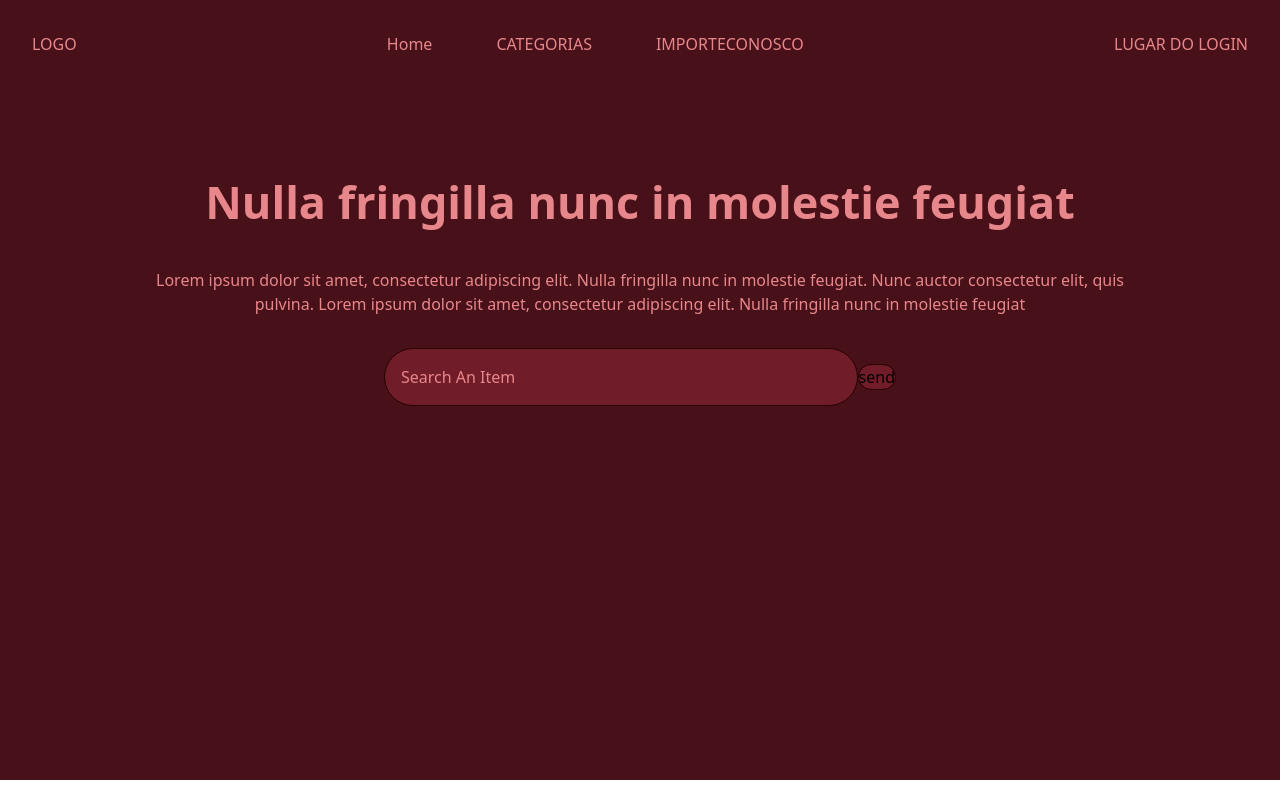
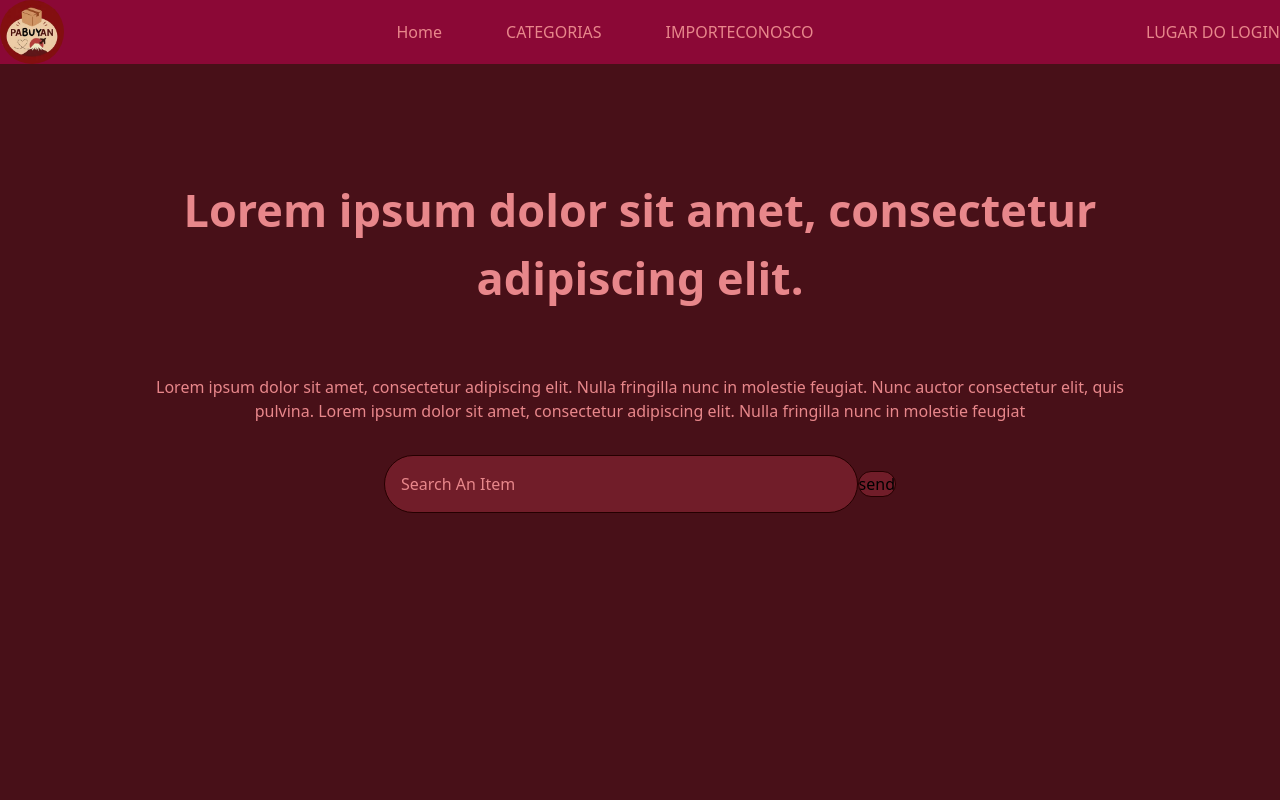
Before and after one commit to wattakeshi/Japan-paBUYan, a React (Vite) app: page / in a window 1280 px wide. Shown: the top 800 px of the page. Built offline with nearby package versions, Linux system fonts and the light colour scheme.

Commit message:
adicionando backend e dando estilo em algumas coisas

```diff
--- a/src/App.css
+++ b/src/App.css
@@ -6,6 +6,6 @@
   --color-cor3: #711d29;
   --color-cor4: #ab5158;
   --color-cor5: #e8878b;
-  --color-header: #7c6666;
+  --color-header: #8f6277;
   --color-header2: #715959;
 }
--- a/src/App.jsx
+++ b/src/App.jsx
@@ -1,15 +1,14 @@
 import { useState } from 'react'
-import reactLogo from './assets/react.svg'
-import viteLogo from '/vite.svg'
 import './App.css'
-import Header from './assets/Components/Header'
-import Categories from './assets/Components/Categories'
+import Header from './Components/Header'
+import Categories from './Components/Categories'
+import NavBar from "./Components/Layout/NavBar"
 
 function App() {
-  const [count, setCount] = useState(0)
 
   return (
     <div>
+    <NavBar />
     <Header />
     <Categories />
     </div>
--- a/src/assets/Components/Categories.jsx
+++ b/src/Components/Categories.jsx
@@ -1,10 +1,11 @@
 import React from 'react'
+
 
 const Categories = () => {
   return (
     <div className='  h-[780px] w-full pt-16'>
                  <div className='flex justify-between'>
-         <h1 className='pb-8 w-3/4 mx-auto text-cor3 text-center text-[36px] font-bold'> categoriadeprodutos </h1>
+         <h1 className='pb-8 w-3/4 mx-auto text-cor3 text-center text-[40px] font-bold'> categoriadeprodutos </h1>
          <p className='pb-8 w-3/4 mx-auto text-cor3 text-center text-[16]'>veja nossos produtos, separados por kaeporjasjeopsajeopasjeaospejaoskeoapskeopsasoeihasioeas</p>
                  </div>
        <div>
--- /dev/null
+++ b/src/Components/Header.jsx
@@ -0,0 +1,19 @@
+import React from 'react'
+import banner from "../assets/images/banner.png"
+import Search from './Search'
+const Header = () => {
+  return (
+ <>
+ <div>
+
+    <div className=' bg-cor2 h-[740px] w-full py-20  '>
+          <h1 className='py-8 w-3/4 mx-auto font-bold text-cor5 text-center text-[45px]'> Lorem ipsum dolor sit amet, consectetur adipiscing elit.</h1>
+      <p className='py-8 w-4/5 mx-auto text-cor5 text-center text-[16px]'>Lorem ipsum dolor sit amet, consectetur adipiscing elit. Nulla fringilla nunc in molestie feugiat. Nunc auctor consectetur elit, quis pulvina. Lorem ipsum dolor sit amet, consectetur adipiscing elit. Nulla fringilla nunc in molestie feugiat</p>
+      <Search />
+    </div>
+  </div>
+    </>
+  )
+}
+
+export default Header
--- a/src/assets/Components/NavBar.jsx
+++ b/src/Components/Layout/NavBar.jsx
@@ -1,9 +1,9 @@
 import React from 'react'
-
+import logo from "../../assets/images/logo.jpg"
 const NavBar = () => {
   return (
-    <div className='flex justify-between p-8'>
-      <p className=' text-cor5 opacity-100'> LOGO</p>
+    <div className='flex justify-between items-center bg-rose-900'>
+      <img src={logo} alt="JapanpaBUYan" className="h-16 p-0 rounded-full" />
 
       <div className='flex '>
       <p className=' text-cor5 opacity-100 px-8'>Home </p>
--- a/src/assets/Components/Search.jsx
+++ b/src/Components/Search.jsx
@@ -2,9 +2,7 @@ import React from 'react'
 
 const Search = () => {
   return (
-    <div className='pt-20 w-full'>
-      <h1 className='pb-8 w-3/4 mx-auto font-bold text-cor5 text-center text-[45px]'> Nulla fringilla nunc in molestie feugiat</h1>
-      <p className='pb-8 w-4/5 mx-auto text-cor5 text-center text-[16px]'>Lorem ipsum dolor sit amet, consectetur adipiscing elit. Nulla fringilla nunc in molestie feugiat. Nunc auctor consectetur elit, quis pulvina. Lorem ipsum dolor sit amet, consectetur adipiscing elit. Nulla fringilla nunc in molestie feugiat</p>
+
      <div className='flex items-center w-full max-w-lg mx-auto bg-transparent
                       rounded-full '>
       <input
@@ -16,7 +14,7 @@ const Search = () => {
       <input type="submit" value="send"
       className=' bg-cor3 border rounded-full  border-cor1'/>
       </div>
-    </div>
+
   )
 }
 
--- a/src/assets/Components/Header.jsx
+++ /dev/null
@@ -1,15 +0,0 @@
-import React from 'react'
-import NavBar from './NavBar'
-import Search from './Search'
-const Header = () => {
-  return (
- <>
-    <div className=' bg-cor2 h-[780px] w-full'>
-      <NavBar />
-      <Search />
-    </div>
-    </>
-  )
-}
-
-export default Header
--- a/src/index.css
+++ b/src/index.css
@@ -6,6 +6,6 @@
   --color-cor3: #711d29;
   --color-cor4: #ab5158;
   --color-cor5: #e8878b;
-  --color-header: #7c6666;
+  --color-header: #8f6277;
   --color-header2: #715959;
 }
```
Also changed, not shown: src/assets/images/banner.png (added), src/assets/images/logo.jpg (added).
